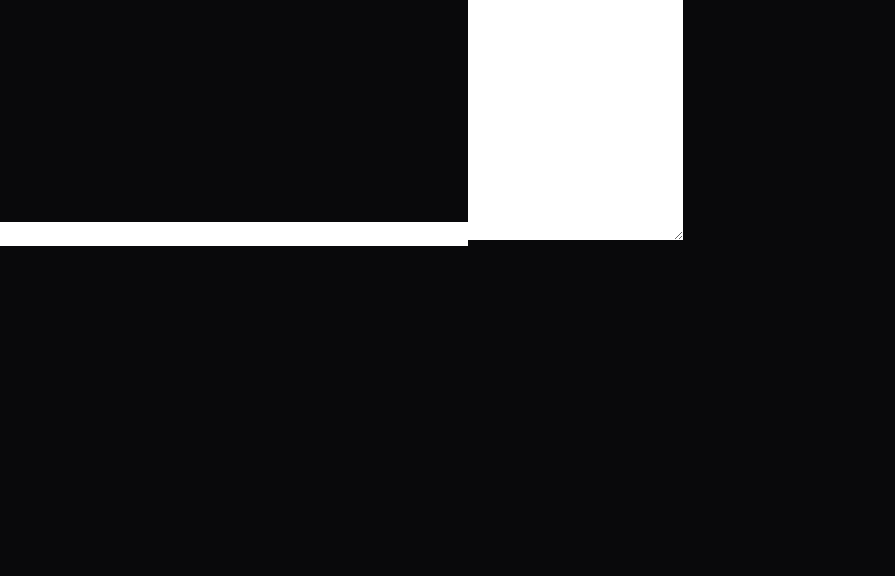
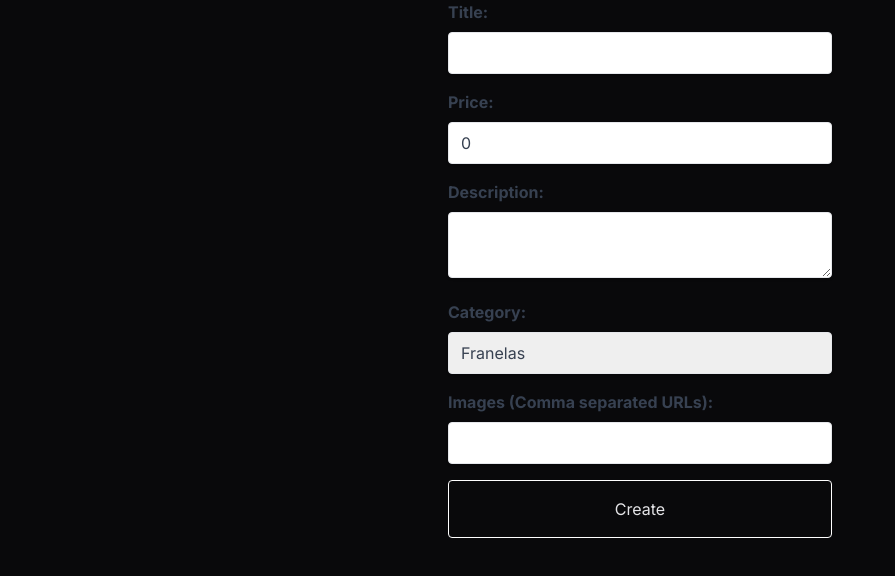
Before and after one commit to gergg90/nextjs-crud, a Next.js app: page /newproduct in a window 1280 px wide. Shown: the top 576 px of the page, without its empty margins (0-895 px from the left). Built offline with nearby package versions, Linux system fonts and the light colour scheme.

Commit message:
form working

```diff
--- a/src/app/api/products/route.js
+++ b/src/app/api/products/route.js
@@ -8,9 +8,17 @@
 };
 
 export const POST = async (req) => {
-  const data = await req.json();
+  try {
+    const data = await req.json();
 
-  const newProduct = await ProductsModel.create(data);
+    const newProduct = await ProductsModel.create(data);
 
-  return NextResponse.json(newProduct);
+    return NextResponse.json(newProduct);
+  } catch (error) {
+    console.error("Error creating product:", error);
+    return NextResponse.json(
+      { error: "Internal Server Errorrrrrrr" },
+      { status: 500 }
+    );
+  }
 };
--- a/src/app/newproduct/page.jsx
+++ b/src/app/newproduct/page.jsx
@@ -1,13 +1,16 @@
 "use client";
 
+import { useRouter } from "next/navigation";
 import { useState } from "react";
 
 function NewProduct() {
   const [title, setTitle] = useState("");
   const [price, setPrice] = useState(0.0);
   const [description, setDescription] = useState("");
-  const [categoryID, setCategoryID] = useState(1);
-  const [image, setImage] = useState("");
+  const [categoryId, setCategoryId] = useState(1);
+  const [images, setImages] = useState("");
+
+  const router = useRouter();
 
   const handleSubmit = async (e) => {
     e.preventDefault();
@@ -16,9 +19,11 @@
       title,
       price,
       description,
-      categoryID,
-      image,
+      categoryId,
+      images,
     };
+
+    console.log(productData);
 
     try {
       const response = await fetch("/api/products", {
@@ -34,8 +39,10 @@
         setTitle(""),
           setPrice(0.0),
           setDescription(""),
-          setCategoryID(0),
-          setImage("");
+          setCategoryId(0),
+          setImages("");
+
+        router.push("/");
       } else {
         console.error("Error en la creacion del producto", response.statusText);
       }
@@ -45,10 +52,87 @@
   };
 
   return (
-    <form>
-      <input type="text" />
-      <input type="number" />
-      <textarea rows="10"></textarea>
+    <form onSubmit={handleSubmit} className="w-full max-w-sm mx-auto">
+      <div className="mb-4">
+        <label htmlFor="title" className="block text-gray-700 font-bold mb-2">
+          Title:
+        </label>
+        <input
+          type="text"
+          id="title"
+          value={title}
+          onChange={(e) => setTitle(e.target.value)}
+          required
+          className="shadow appearance-none border rounded w-full py-2 px-3 text-gray-700 focus:outline-none focus:ring-2 focus:ring-blue-500"
+        />
+      </div>
+
+      <div className="mb-4">
+        <label htmlFor="price" className="block text-gray-700 font-bold mb-2">
+          Price:
+        </label>
+        <input
+          type="number"
+          id="price"
+          value={price}
+          onChange={(e) => setPrice(parseFloat(e.target.value))}
+          step="0.01"
+          min="0"
+          max="100"
+          required
+          className="shadow appearance-none border rounded w-full py-2 px-3 text-gray-700 focus:outline-none focus:ring-2 focus:ring-blue-500"
+        />
+      </div>
+
+      <div className="mb-4">
+        <label
+          htmlFor="description"
+          className="block text-gray-700 font-bold mb-2"
+        >
+          Description:
+        </label>
+        <textarea
+          id="description"
+          value={description}
+          onChange={(e) => setDescription(e.target.value)}
+          className="shadow appearance-none border rounded w-full py-2 px-3 text-gray-700 focus:outline-none focus:ring-2 focus:ring-blue-500"
+        />
+      </div>
+
+      <div className="mb-4">
+        <label
+          htmlFor="category"
+          className="block text-gray-700 font-bold mb-2"
+        >
+          Category:
+        </label>
+        <select
+          id="category"
+          value={categoryId}
+          onChange={(e) => setCategoryId(parseInt(e.target.value))}
+          className="shadow appearance-none border rounded w-full py-2 px-3 text-gray-700 focus:outline-none focus:ring-2 focus:ring-blue-500"
+        >
+          <option value="1">Franelas</option>
+          <option value="2">Pantalones</option>
+        </select>
+      </div>
+
+      <div className="mb-4">
+        <label htmlFor="images" className="block text-gray-700 font-bold mb-2">
+          Images (Comma separated URLs):
+        </label>
+        <input
+          type="text"
+          id="images"
+          value={images}
+          onChange={(e) => setImages(e.target.value)}
+          className="shadow appearance-none border rounded w-full py-2 px-3 text-gray-700 focus:outline-none focus:ring-2 focus:ring-blue-500"
+        />
+      </div>
+
+      <button className="border border-solid border-white p-4 w-full rounded">
+        Create
+      </button>
     </form>
   );
 }
```
Also changed, not shown: 1 other file (tests, documents, lock files or other folders).
